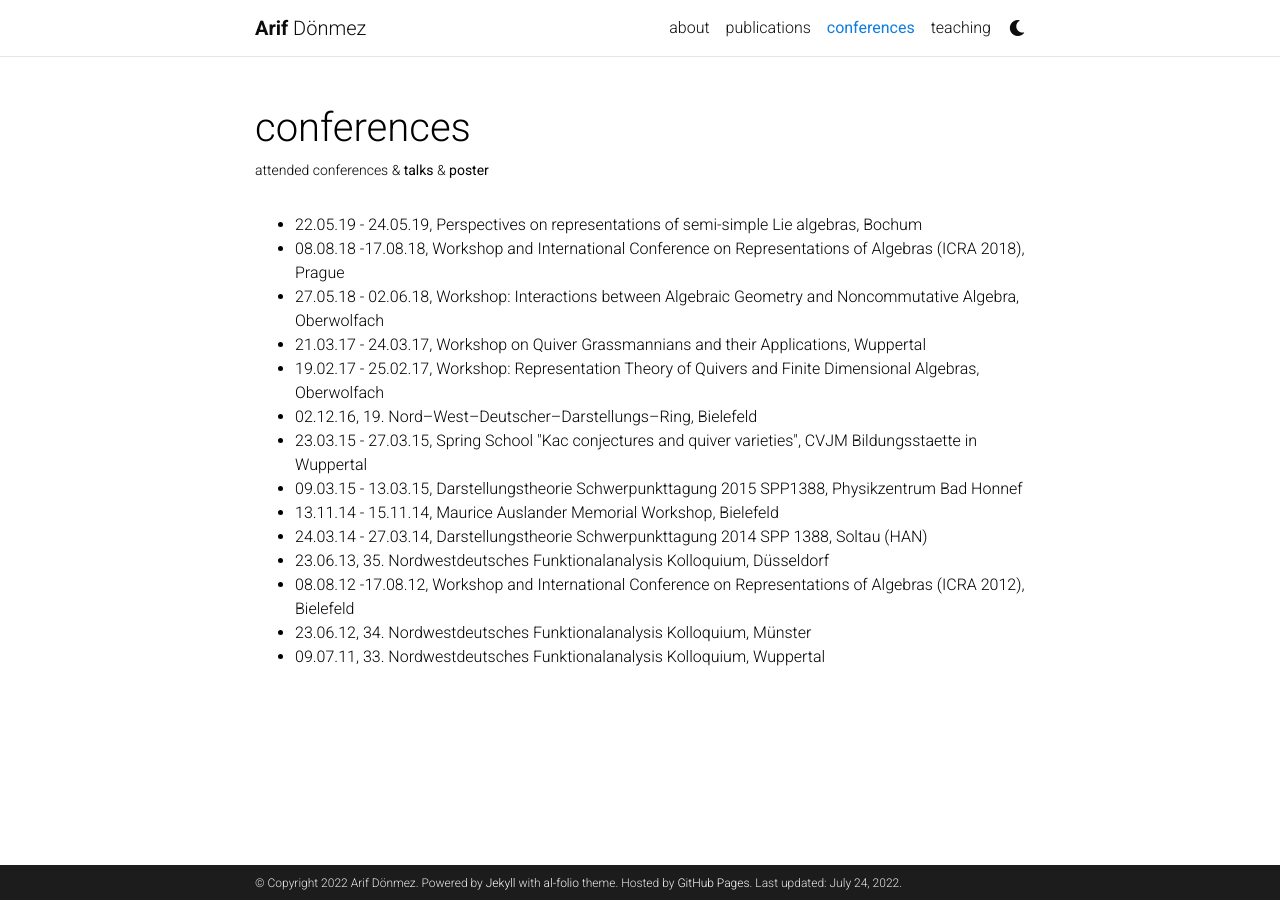
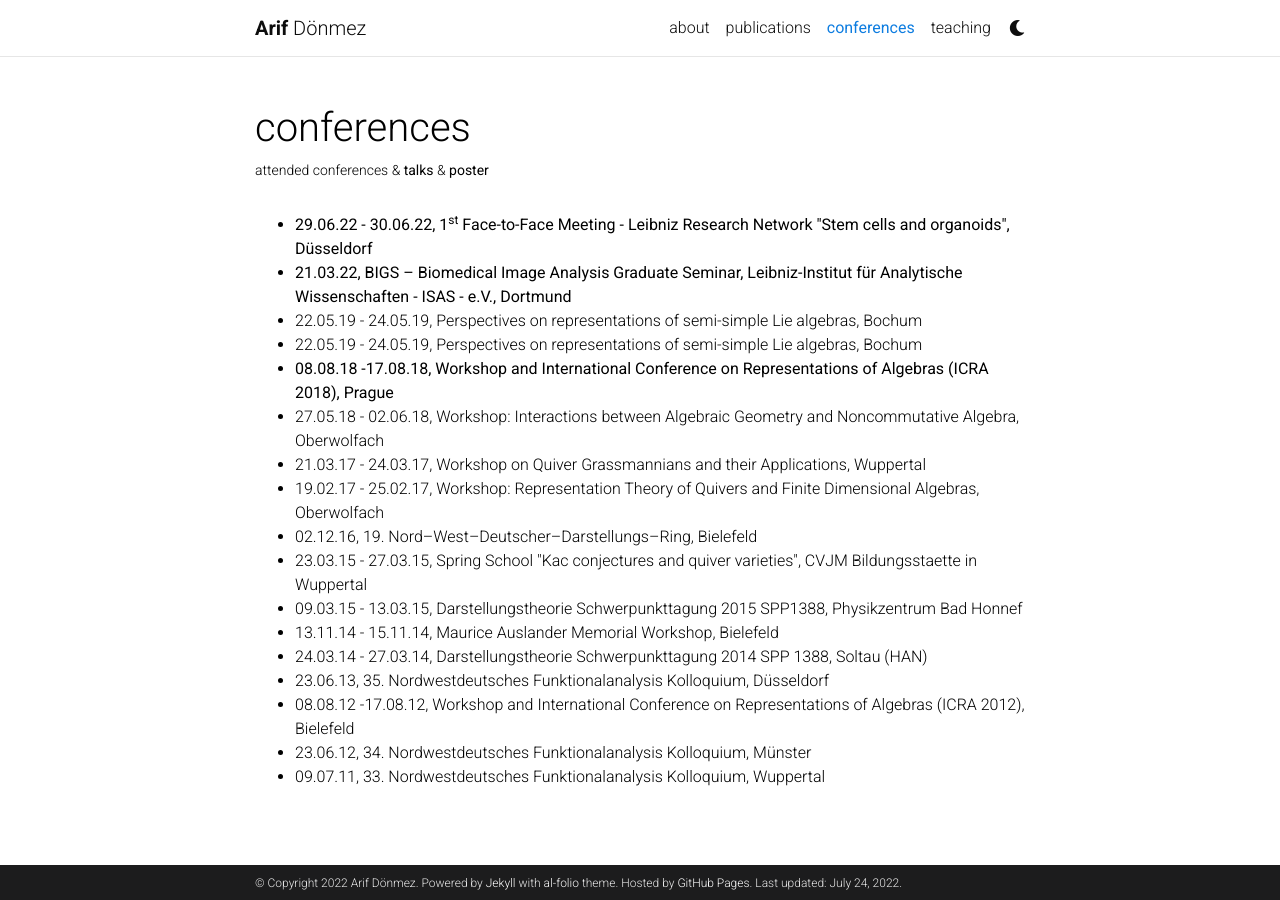
Before and after one commit to ArifDoenmez/ArifDoenmez.github.io, a Jekyll site: the page built from _pages/conferences.md, in a window 1280 px wide. Built offline with Jekyll 4.4.1, drawn with Linux system fonts in a browser that asks for light colours; comment, search, counter and statistics services are not loaded; a style sheet for code colours, icons or effects is not loaded.

Commit message:
Update conferences.md

```diff
--- a/_pages/conferences.md
+++ b/_pages/conferences.md
@@ -7,8 +7,11 @@ nav: true
 nav_order: 3
 ---
 <ul>
+<li><b>29.06.22 - 30.06.22, 1<sup>st</sup> Face-to-Face Meeting - Leibniz Research Network "Stem cells and organoids", Düsseldorf</b></li>
+<li><b>21.03.22, BIGS – Biomedical Image Analysis Graduate Seminar, Leibniz-Institut für Analytische Wissenschaften - ISAS - e.V., Dortmund</b></li>
 <li>22.05.19 - 24.05.19, Perspectives on representations of semi-simple Lie algebras, Bochum</li>
-<li>08.08.18 -17.08.18, Workshop and International Conference on Representations of Algebras (ICRA 2018), Prague</li>
+<li>22.05.19 - 24.05.19, Perspectives on representations of semi-simple Lie algebras, Bochum</li>
+<li><b>08.08.18 -17.08.18, Workshop and International Conference on Representations of Algebras (ICRA 2018), Prague</b></li>
 <li>27.05.18 - 02.06.18, Workshop: Interactions between Algebraic Geometry and Noncommutative Algebra, Oberwolfach</li>
 <li>21.03.17 - 24.03.17, Workshop on Quiver Grassmannians and their Applications, Wuppertal</li>
 <li>19.02.17 - 25.02.17, Workshop: Representation Theory of Quivers and Finite Dimensional Algebras, Oberwolfach</li>
```
